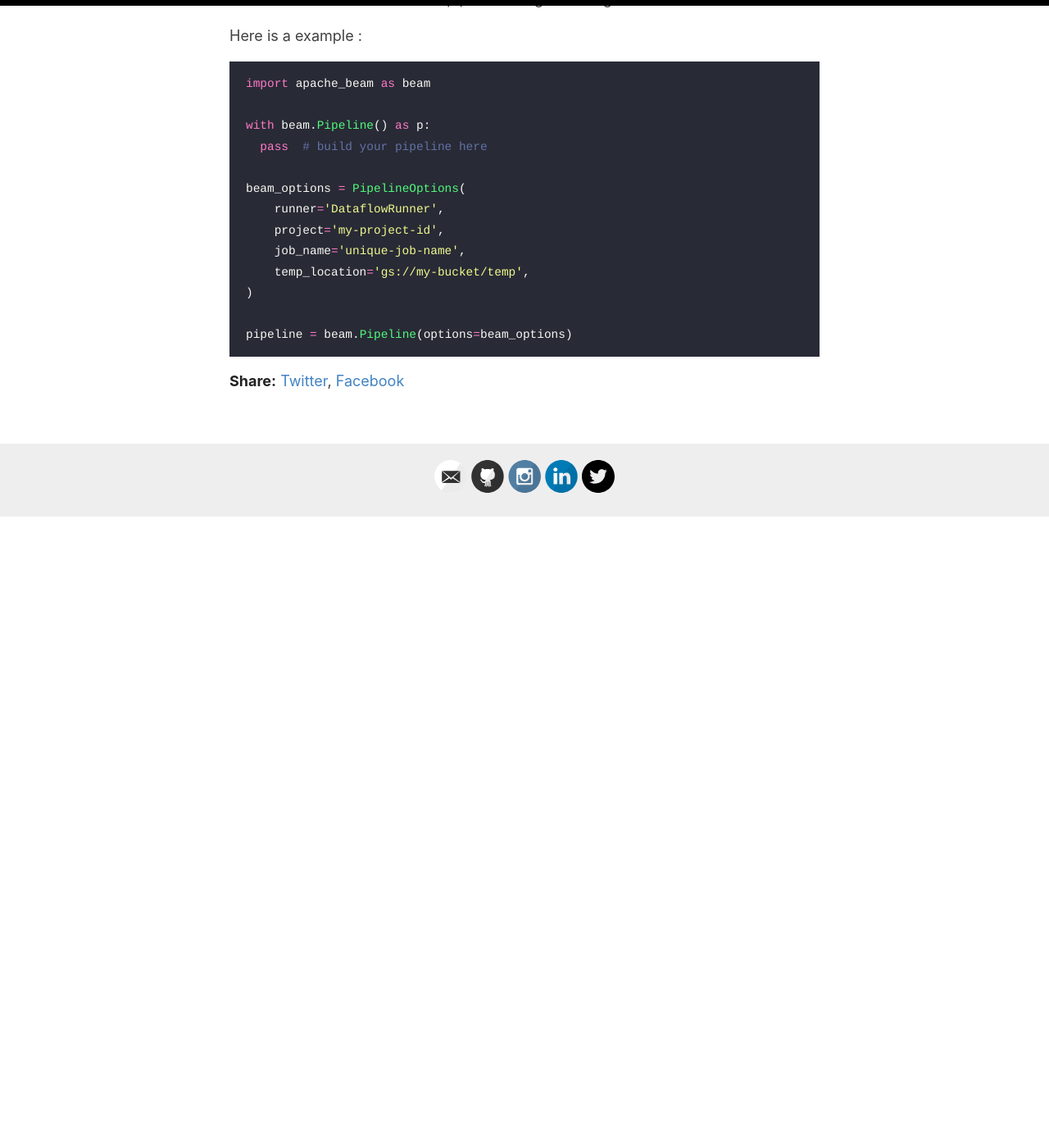
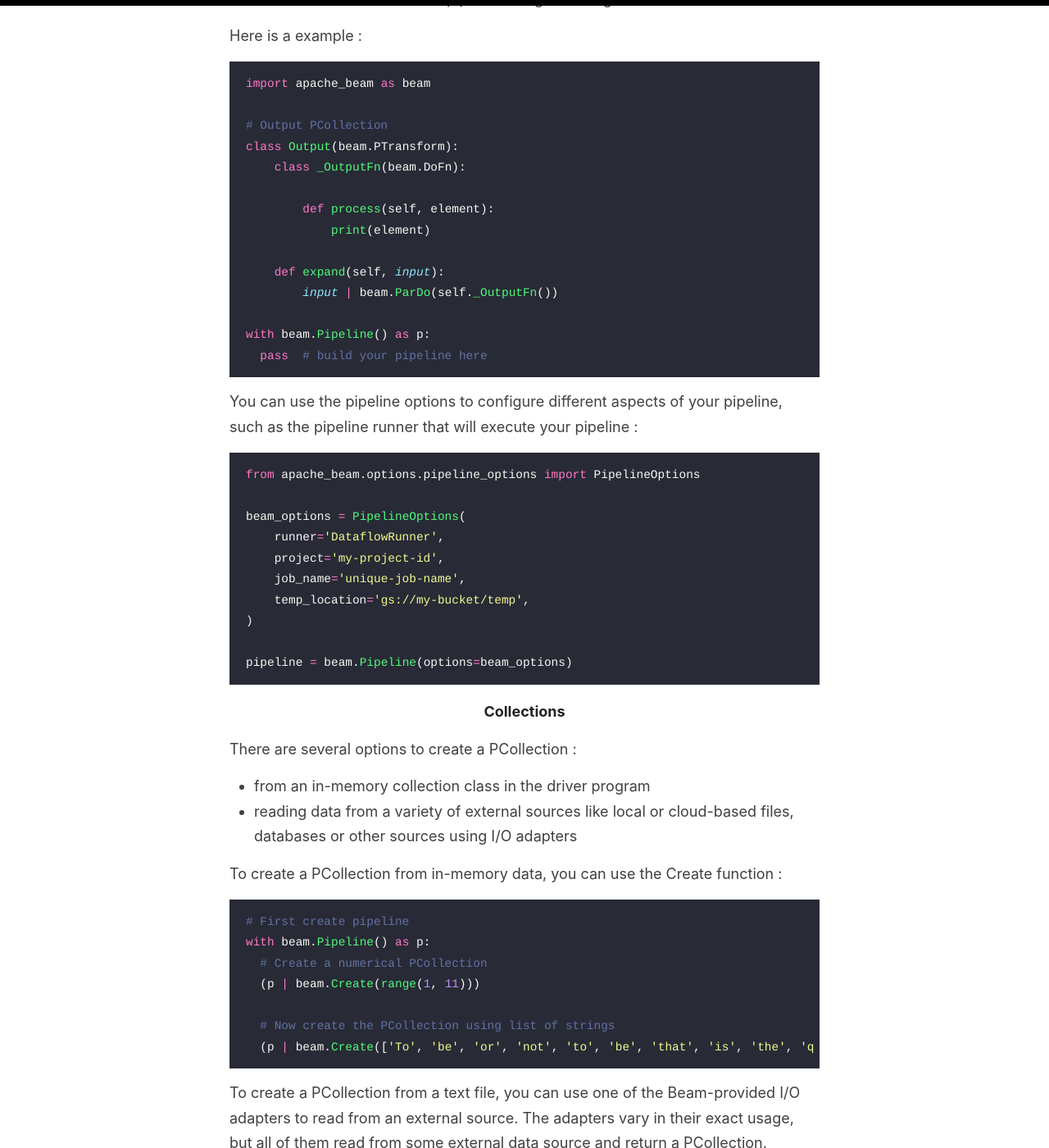
Before and after one commit to everythingdata-ai/everythingdata-ai.github.io, a Jekyll site: the page built from _posts/2025-04-02-apache-beam.md, in a window 1280 px wide and 1400 px high, scrolled down 2815 px. Shown: the whole window at 82% size. Built offline with Jekyll 4.4.1, drawn with Linux system fonts in a browser that asks for light colours; before the commit the page ends 3445 px from its top, so only the background shows below that; some of the changed text lies outside the part shown.

Commit message:
Update 2025-04-02-apache-beam.md

````diff
--- a/_posts/2025-04-02-apache-beam.md
+++ b/_posts/2025-04-02-apache-beam.md
@@ -76,8 +76,24 @@ Here is a example :
 ```python
 import apache_beam as beam
 
+# Output PCollection
+class Output(beam.PTransform):
+    class _OutputFn(beam.DoFn):
+
+        def process(self, element):
+            print(element)
+
+    def expand(self, input):
+        input | beam.ParDo(self._OutputFn())
+
 with beam.Pipeline() as p:
   pass  # build your pipeline here
+```
+
+You can use the pipeline options to configure different aspects of your pipeline, such as the pipeline runner that will execute your pipeline :
+
+```python
+from apache_beam.options.pipeline_options import PipelineOptions
 
 beam_options = PipelineOptions(
     runner='DataflowRunner',
@@ -88,3 +104,34 @@ beam_options = PipelineOptions(
 
 pipeline = beam.Pipeline(options=beam_options)
 ```
+
+#### Collections
+
+There are several options to create a PCollection :
+- from an in-memory collection class in the driver program
+- reading data from a variety of external sources like local or cloud-based files, databases or other sources using I/O adapters
+
+To create a PCollection from in-memory data, you can use the Create function :
+
+```python
+# First create pipeline
+with beam.Pipeline() as p:
+  # Create a numerical PCollection
+  (p | beam.Create(range(1, 11)))
+
+  # Now create the PCollection using list of strings
+  (p | beam.Create(['To', 'be', 'or', 'not', 'to', 'be', 'that', 'is', 'the', 'question']))
+```
+
+To create a PCollection from a text file, you can use one of the Beam-provided I/O adapters to read from an external source.
+The adapters vary in their exact usage, but all of them read from some external data source and return a PCollection.
+
+```python
+# First create pipline
+with beam.Pipeline() as p:
+
+    # Now create the PCollection by reading text files. Separate elements will be added for each line in the input file
+    (p | beam.io.ReadFromText('gs://some/inputData.txt'))
+```
+
+### Common Transformers
````
